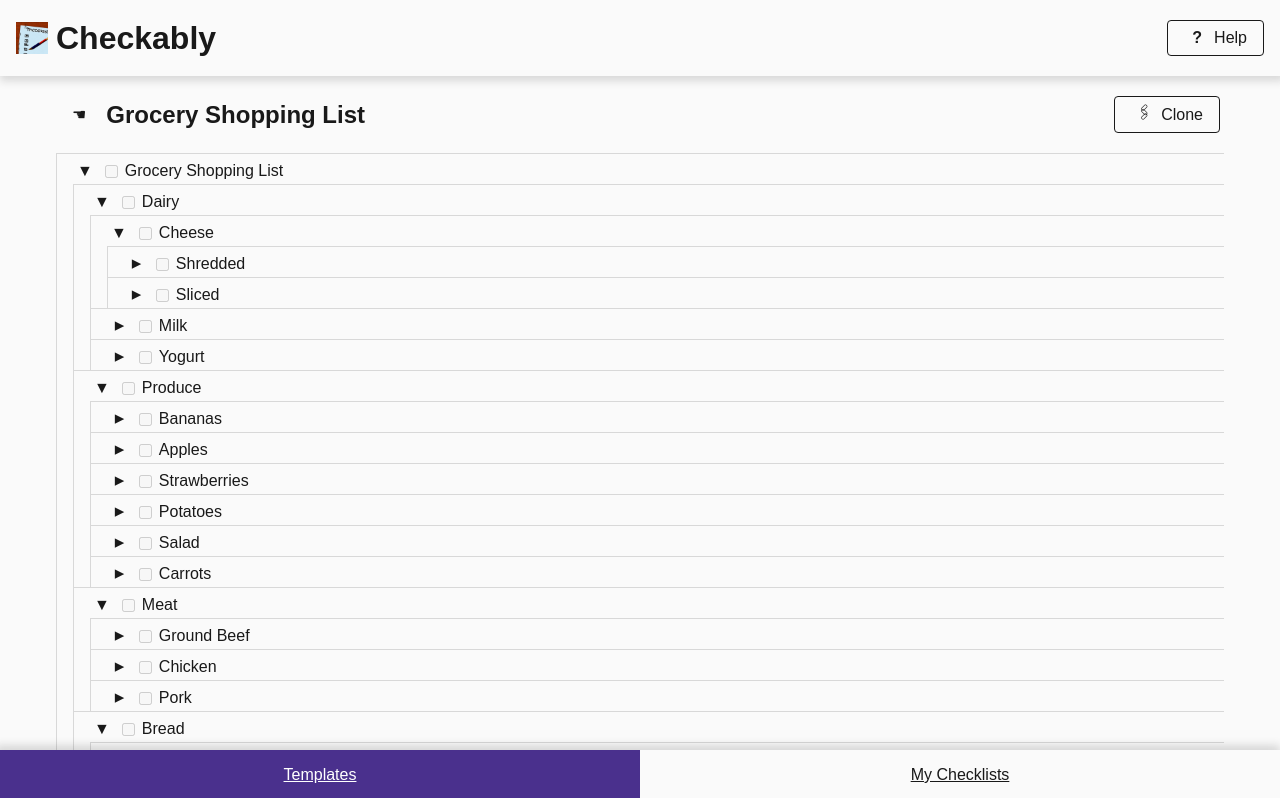
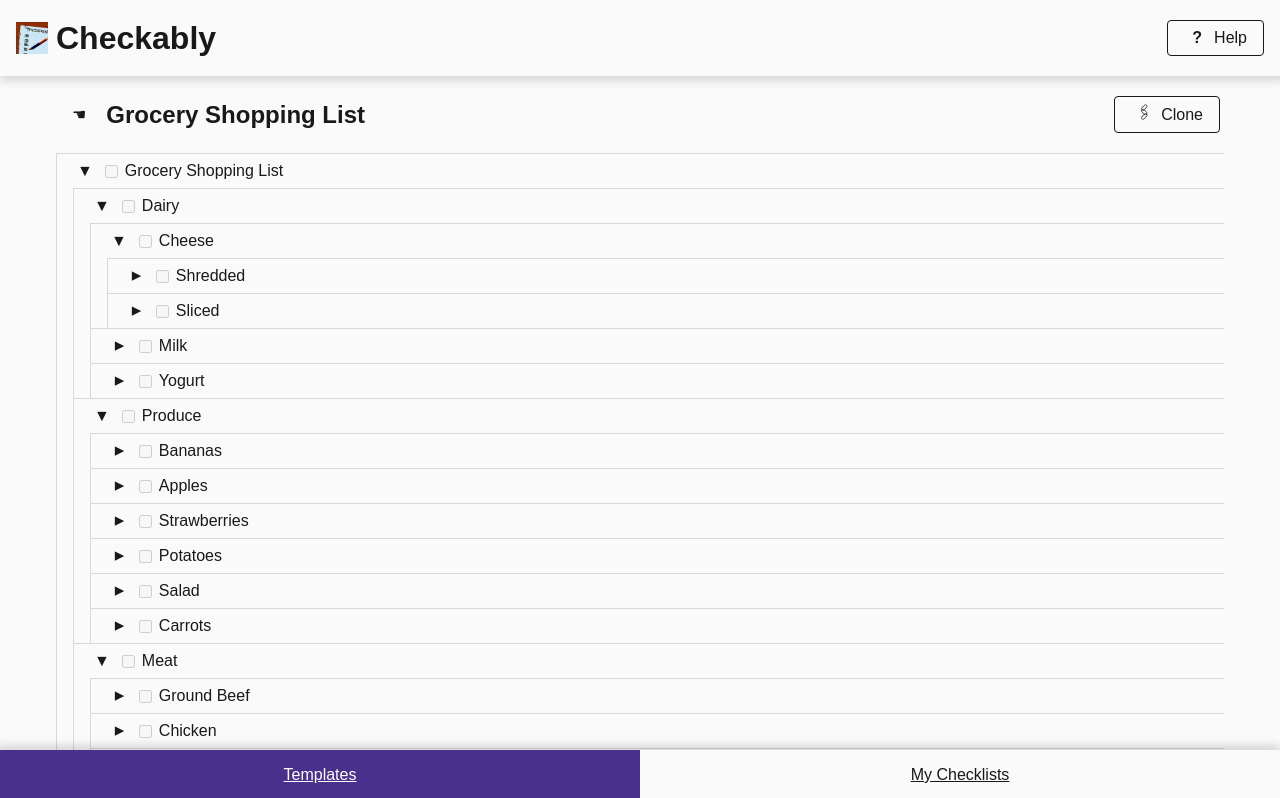
Before and after one commit to developerjaym/checkably, a React (Vite) app: page /#/templates/542a960e-e7f2-4db0-9636-ee48cddb44d0 in a window 1280 px wide. Shown: the top 798 px of the page. Built offline with nearby package versions, Linux system fonts and the light colour scheme.

Commit message:
accent color, row highlight fix, print cleanup

```diff
--- a/src/checklist/Checklist.css
+++ b/src/checklist/Checklist.css
@@ -1,25 +1,25 @@
-
-
 .checklist__item {
   border-width: 1px 0 0 1px;
   border-style: solid;
   border-color: rgba(var(--foreground-rgb), 0.15);
-    padding: var(--narrow) 0 0 var(--wide);
+  padding: 0 0 0 var(--wide);
 }
 
 .item__input {
   width: 75%;
 }
 
+.item__summary {
+  display: flex;
+  align-items: center;
+  justify-content: space-between;
+  column-gap: var(--narrow);
+  padding: var(--narrow) var(--narrow) var(--narrow) var(--wide);
+  margin-left: calc(-1 * var(--wide));
+}
+
 .item__summary:hover {
   background-color: var(--shadow);
-}
-
-.summary__container {
-    display: inline-flex;
-    align-items: center;
-    column-gap: var(--narrow);
-    width: 100%;
 }
 
 .item__body--closed {
@@ -32,9 +32,8 @@
 
 .summary__menu {
   padding: 0;
-
   display: flex;
-    margin: var(--narrow);
+  margin: 0;
 }
 
 .item__add-button {
@@ -48,7 +47,6 @@
 .summary__button--closed {
   transform: rotate(-90deg);
 }
-
 
 @media (prefers-reduced-motion: no-preference) {
   .item__body--open {
@@ -72,4 +70,8 @@
   .item__body {
     display: initial !important;
   }
+  input {
+    border: none !important;
+    accent-color: rgb(var(--background-rgb)) !important;
   }
+}
--- a/src/checklist/Checklist.jsx
+++ b/src/checklist/Checklist.jsx
@@ -81,9 +81,10 @@ export default function Checklist() {
                 <button
                   className="button"
                   disabled={root.isTemplate}
+                  title="Edit name, description, and tags"
                   onClick={() => setOpenUpdateDialog(true)}
                 >
-                  <span className="button__icon">✏</span>
+                  <span className="button__icon button__icon--pencil">✏</span>
                   <span className="big-screen-only">Edit</span>
                 </button>
               </li>
--- a/src/checklist/ChecklistTree.jsx
+++ b/src/checklist/ChecklistTree.jsx
@@ -74,7 +74,6 @@ export default function ChecklistTree({
       className={"checklist__item"}
     >
       <div className="item__summary">
-        <div className="summary__container">
           <button aria-label={detailsOpen ? `Hide subitems.` : 'Show subitems.'} className={`button button--icon summary__button summary__button--${detailsOpen ? 'open' : 'closed'}`} onClick={() => setDetailsOpen(!detailsOpen)}>▼</button>
           <input
             className="input item__checkbox"
@@ -122,7 +121,6 @@ export default function ChecklistTree({
               </button>
             )}
           </menu>
-        </div>
       </div>
       <div className={`item__body item__body--${detailsOpen ? 'open' : 'closed'}`}>
       {checkable.items.map((item) => (
--- a/src/index.css
+++ b/src/index.css
@@ -67,6 +67,7 @@ body {
   display: flex;
   column-gap: var(--narrow);
   margin: var(--narrow);
+  padding: 0;
 }
 
 menu {
@@ -103,6 +104,7 @@ main {
   padding: var(--narrow);
   border-radius: var(--radius);
   border: 1px solid rgb(var(--foreground-rgb));
+  accent-color: rgb(var(--accent-background-rgb));
 }
 
 .link {
@@ -173,6 +175,10 @@ main {
   justify-content: center;
 }
 
+.button__icon--pencil {
+  transform: rotate(125deg);
+}
+
 .small-text {
   font-size: small;
 }
--- /dev/null
+++ b/src/reusable/form/ChecklistMetadataForm.css
@@ -0,0 +1,5 @@
+.checklist-form__buttons {
+    display: flex;
+    justify-content: flex-end;
+    align-items: stretch;
+}
--- a/src/reusable/form/ChecklistMetadataForm.jsx
+++ b/src/reusable/form/ChecklistMetadataForm.jsx
@@ -1,6 +1,6 @@
+import "./ChecklistMetadataForm.css";
 import { checklistValidationRules } from "../../services/validators/checklistValidator";
 import arrayifyTags from "../../utility/arrayifyTags";
-import CardMenu from "../card/CardMenu";
 
 export default function ChecklistMetadataForm({
   defaultValues = { title: "", tags: [], description: "" },
@@ -52,7 +52,7 @@ export default function ChecklistMetadataForm({
           defaultValue={defaultValues.description}
         />
       </label>
-      <CardMenu>{children}</CardMenu>
+      <div className="checklist-form__buttons">{children}</div>
     </form>
   );
 }
```
Also changed, not shown: src/reusable/modal/updateChecklist/UpdateChecklistModal.jsx (+8 -4 lines). Lines whose indentation alone changed are shown as unchanged.
